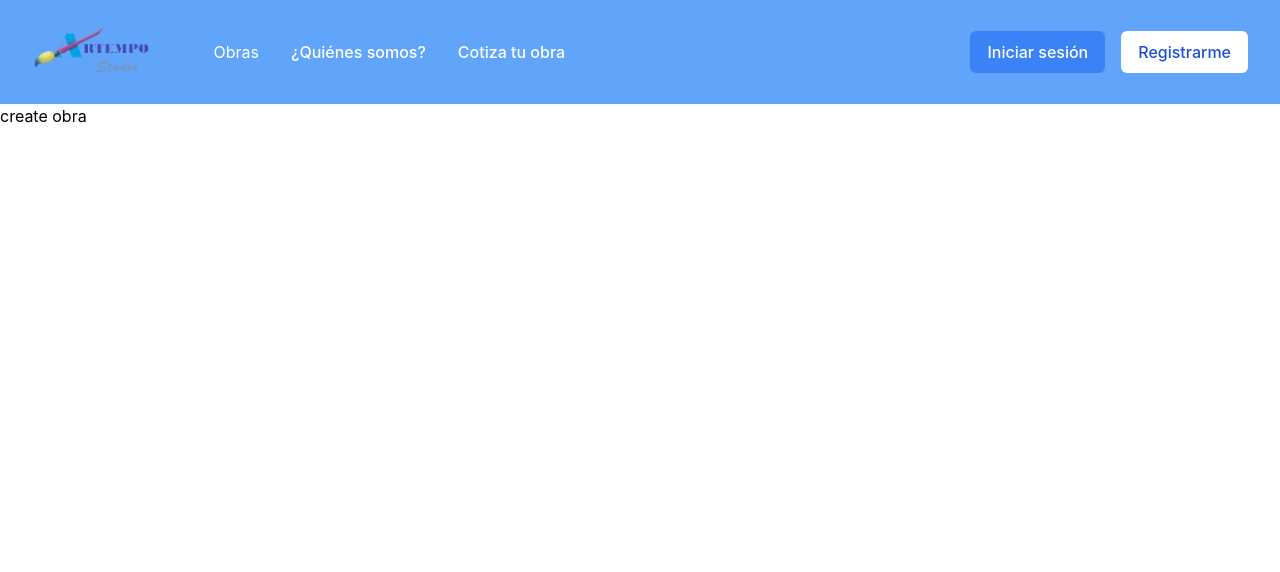
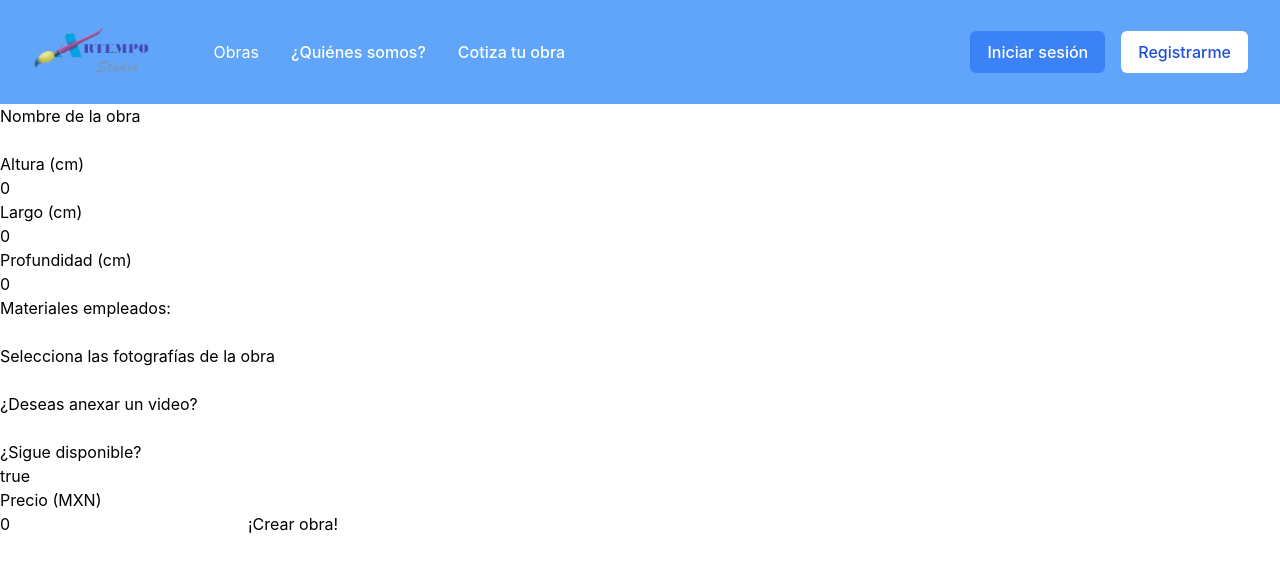
Before and after one commit to romibernard/artempo-client, a React (Create React App) app: page /obras/crear in a window 1280 px wide. Shown: the top 572 px of the page. Built offline with nearby package versions, Linux system fonts and the light colour scheme.

Commit message:
crear obra, estilos y todas las obras

```diff
--- a/src/components/CreateObra.js
+++ b/src/components/CreateObra.js
@@ -14,6 +14,7 @@ export default function CreateObra() {
         sizeP: 0,
         materials: "",
         picturesUrl: "",
+        videoUrl: "",
         availableForSale: true,
         price: 0
     })
@@ -32,7 +33,66 @@ export default function CreateObra() {
     }
     return (
         <>
-            create obra
+            <form onSubmit={(e) => { handleSubmit(e) }}>
+                <h2>Nombre de la obra</h2>
+                <input
+                    value={newObra.name}
+                    name="name"
+                    onChange={(e) => { handleForm(e) }}
+                />
+                <h2>Altura (cm)</h2>
+                <input
+                    value={newObra.sizeH}
+                    name="sizeH"
+                    onChange={(e) => { handleForm(e) }}
+                />
+                <h2>Largo (cm)</h2>
+                <input
+                    value={newObra.sizeW}
+                    name="sizeW"
+                    onChange={(e) => { handleForm(e) }}
+                />
+                <h2>Profundidad (cm)</h2>
+                <input
+                    value={newObra.sizeP}
+                    name="sizeP"
+                    onChange={(e) => { handleForm(e) }}
+                />
+                <h2>Materiales empleados:</h2>
+                <input
+                    value={newObra.materials}
+                    name="materials"
+                    onChange={(e) => { handleForm(e) }}
+                />
+                <h2>Selecciona las fotografías de la obra</h2>
+                <input
+                    value={newObra.picturesUrl}
+                    name="picturesUrl"
+                    onChange={(e) => { handleForm(e) }}
+                />
+                <h2>¿Deseas anexar un video?</h2>
+                <input
+                    name="videoUrl"
+                    value={newObra.videoUrl}
+                    onChange={(e) => { handleForm(e) }}
+                />
+                <h2>¿Sigue disponible?</h2>
+                <input
+                    value={newObra.availableForSale}
+                    name="availableForSale"
+                    onChange={(e) => { handleForm(e) }}
+                />
+                <h2>Precio (MXN)</h2>
+                <input
+                    name="precio"
+                    value={newObra.price}
+                    onChange={(e) => { handleForm(e) }}
+                />
+
+                <button>
+                    ¡Crear obra!
+                </button>
+            </form>
         </>
     )
 }
--- a/src/components/Home.js
+++ b/src/components/Home.js
@@ -6,14 +6,13 @@ import UsersContext from '../context/Users/UsersContext';
 
 export default function Home() {
     //Edo. global
-    const ctxPets = useContext(ObrasContext)
+    const ctxObras = useContext(ObrasContext)
     const {
         obras,
         getAllObras
-    } = ctxPets
+    } = ctxObras
 
     const ctxUsers = useContext(UsersContext)
-
     const {
         tokenVerification
     } = ctxUsers
--- a/src/components/Obras.js
+++ b/src/components/Obras.js
@@ -0,0 +1,16 @@
+import React, { useContext } from 'react'
+import ObrasContext from './../context/Obras/ObrasContext'
+
+export default function Pets() {
+    const ctxObra = useContext(ObrasContext)
+
+    return (
+        <>
+            Nuestras obras:
+            <hr />
+            {
+                ctxObra.obras.map(e => e.name)
+            }
+        </>
+    )
+}
```
